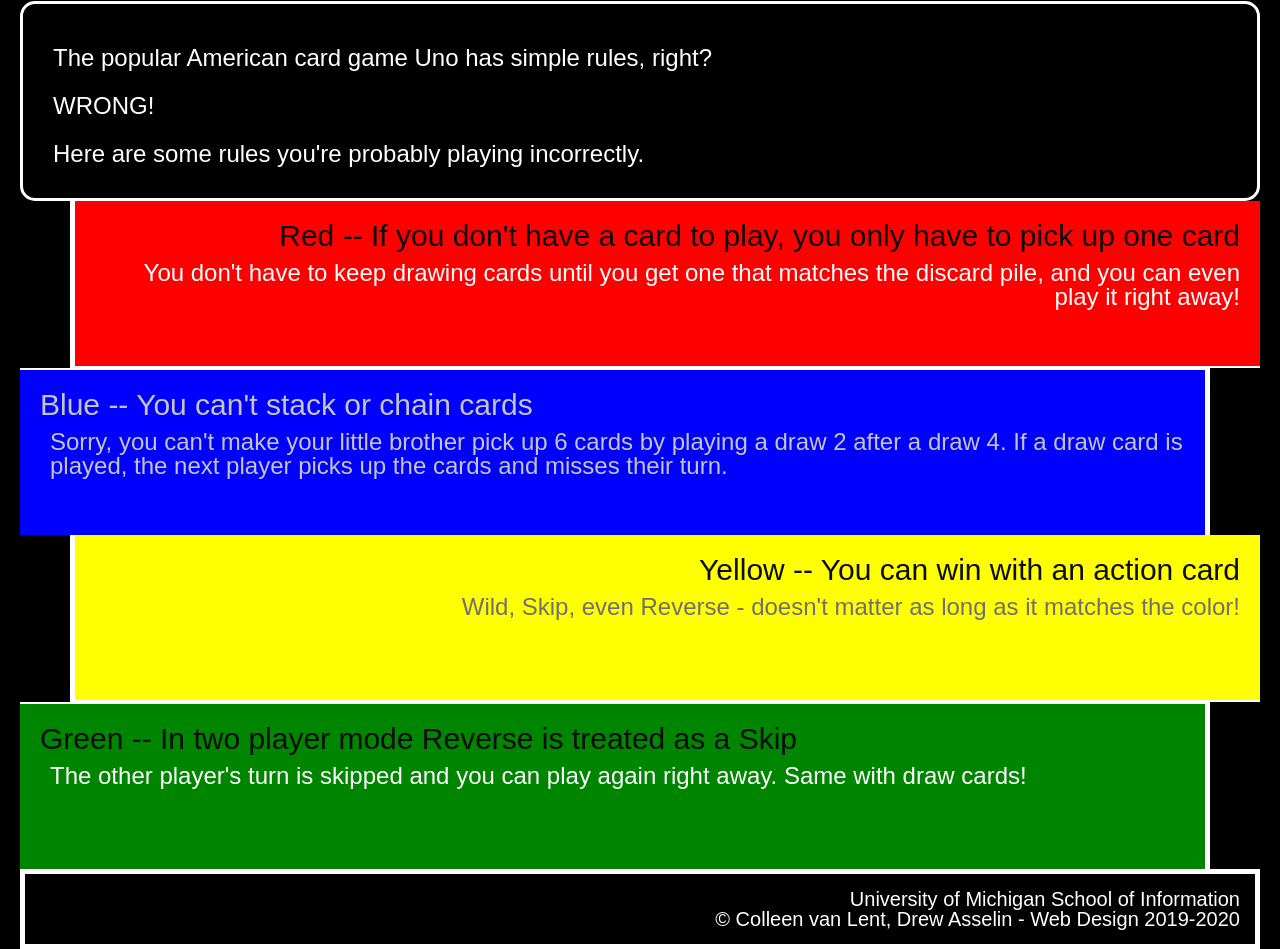
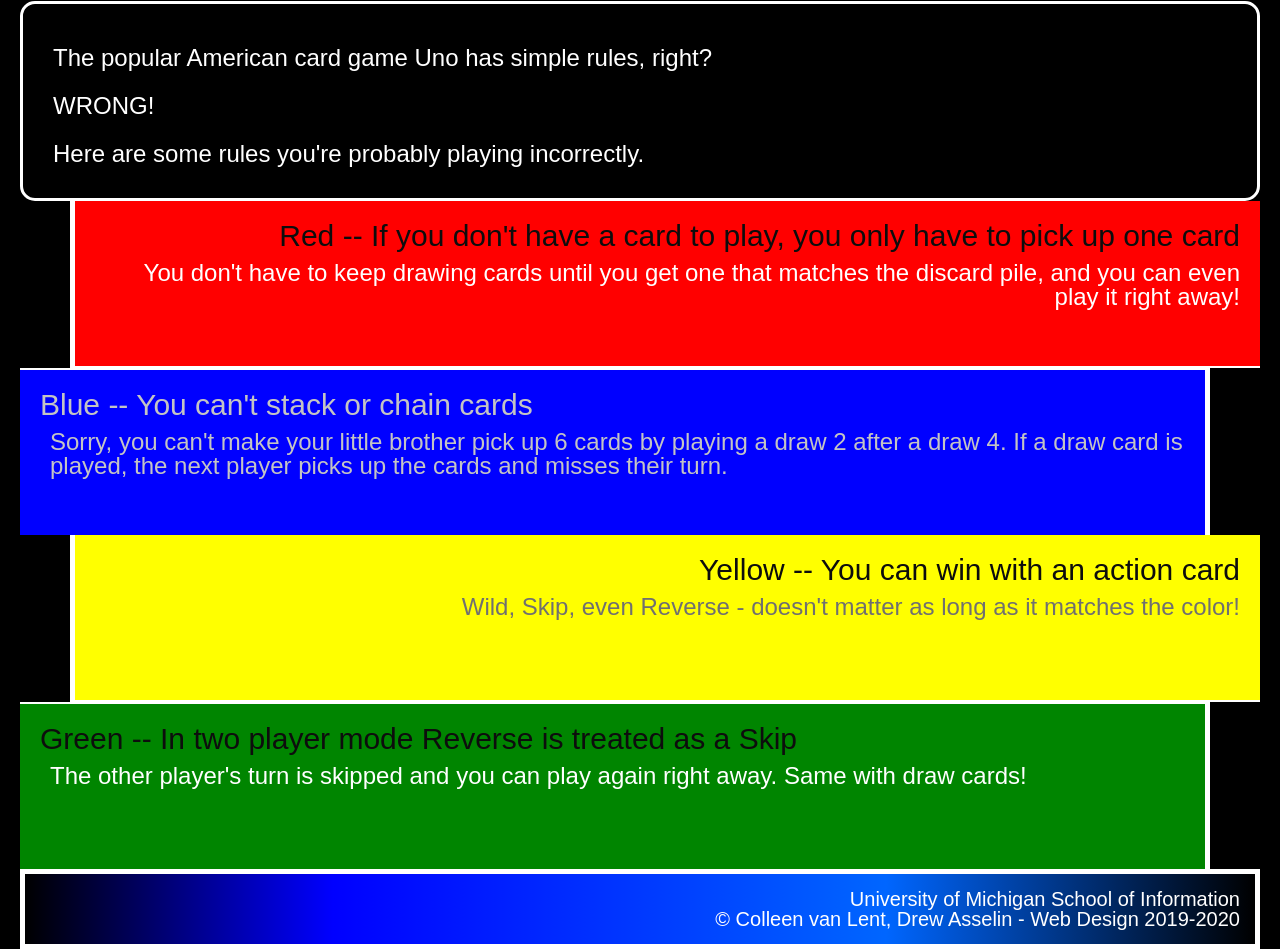
Before and after one commit to jeremyworkspace-1/hw2-f24, a plain HTML site: page index.html in a window 1280 px wide. Shown: the part 327-1276 px from the top of the page. Drawn offline with Linux system fonts and the light colour scheme.

Commit message:
Update style.css

```diff
--- a/css/style.css
+++ b/css/style.css
@@ -85,7 +85,7 @@
     /* border-bottom: 0; */
 }
 footer {
-    background: linear-gradient( 90deg #000000 0%, #0000FF 25%, #0066FF 70%, #000000 100%);
+    background: linear-gradient( 90deg, #000000 0%, #0000FF 25%, #0066FF 70%, #000000 100%);
     border: 5px solid #FFFFFF;
 }
 
```
